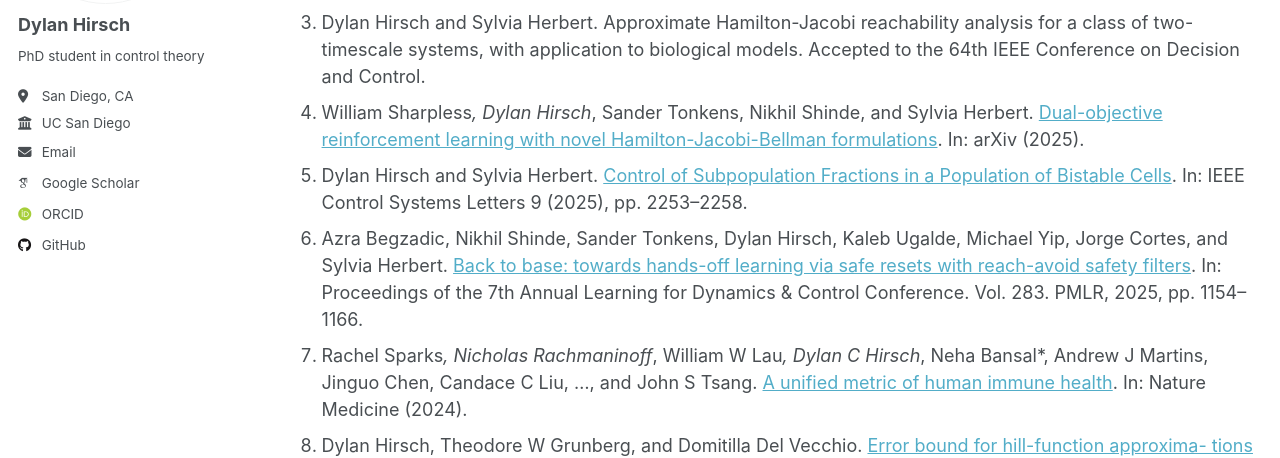
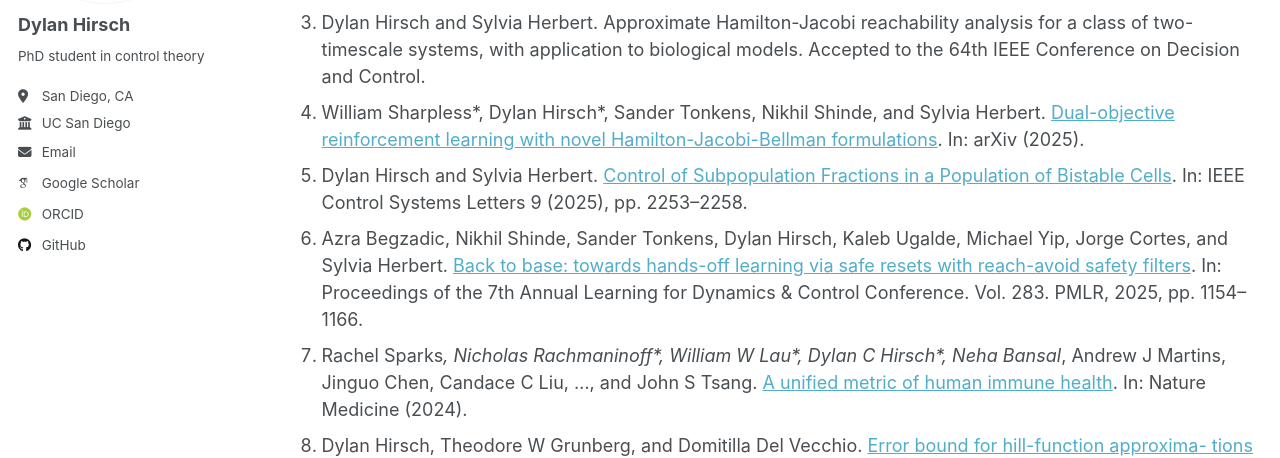
Before and after one commit to dylan-hirsch/dylan-hirsch.github.io, a Jekyll site: the page built from _pages/publications.md, in a window 1280 px wide and 1389 px high. Shown: the part 288-746 px from the top of the window. Built offline with Jekyll 4.4.1, drawn with Linux system fonts in a browser that asks for light colours; some web fonts are replaced; a script that is not in the unit is left out.

```diff
--- a/_pages/publications.md
+++ b/_pages/publications.md
@@ -14,7 +14,7 @@ American Control Conference.
 3. Dylan Hirsch and Sylvia Herbert. Approximate Hamilton-Jacobi reachability analysis for a class of
 two-timescale systems, with application to biological models. Accepted to the 64th IEEE Conference on Decision and
 Control.
-4.  William Sharpless*, Dylan Hirsch*, Sander Tonkens, Nikhil Shinde, and Sylvia Herbert. [Dual-objective
+4.  William Sharpless\*, Dylan Hirsch\*, Sander Tonkens, Nikhil Shinde, and Sylvia Herbert. [Dual-objective
 reinforcement learning with novel Hamilton-Jacobi-Bellman formulations](https://arxiv.org/abs/2506.16016). In: arXiv (2025).
 5. Dylan Hirsch and Sylvia Herbert. [Control of Subpopulation Fractions in a Population of Bistable Cells](https://ieeexplore.ieee.org/abstract/document/11177224). In:
 IEEE Control Systems Letters 9 (2025), pp. 2253–2258.
@@ -22,7 +22,7 @@ IEEE Control Systems Letters 9 (2025), pp. 2253–2258.
 and Sylvia Herbert. [Back to base: towards hands-off learning via safe resets with reach-avoid safety
 filters](https://proceedings.mlr.press/v283/begzadic25a.html). In: Proceedings of the 7th Annual Learning for Dynamics & Control Conference. Vol. 283. PMLR,
 2025, pp. 1154–1166.
-7. Rachel Sparks*, Nicholas Rachmaninoff*, William W Lau*, Dylan C Hirsch*, Neha Bansal*, Andrew J
+7. Rachel Sparks*, Nicholas Rachmaninoff\*, William W Lau\*, Dylan C Hirsch\*, Neha Bansal*, Andrew J
 Martins, Jinguo Chen, Candace C Liu, ..., and John S Tsang. [A unified metric of human immune health](https://www.nature.com/articles/s41591-024-03092-6).
 In: Nature Medicine (2024).
 8. Dylan Hirsch, Theodore W Grunberg, and Domitilla Del Vecchio. [Error bound for hill-function approxima-
```
